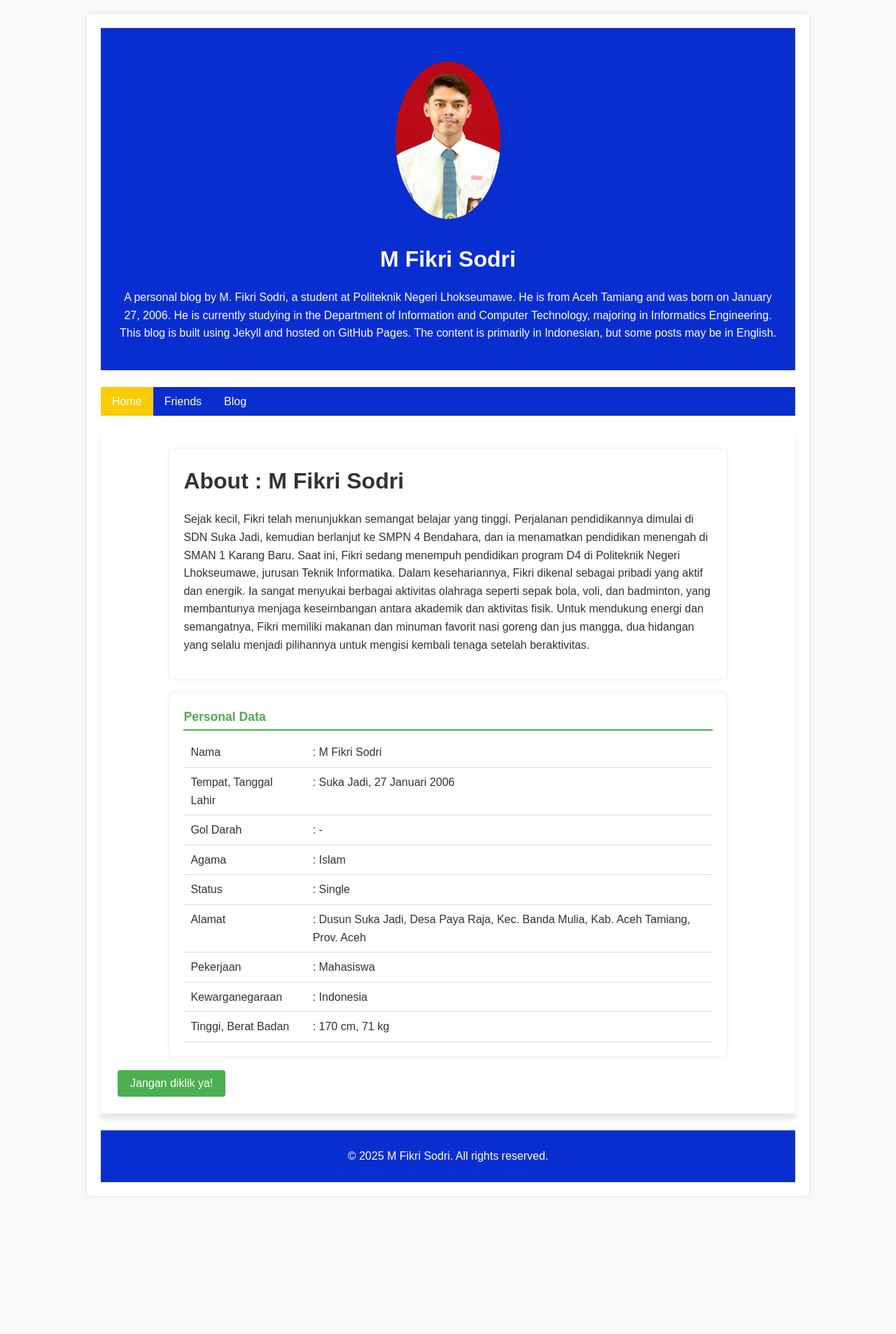
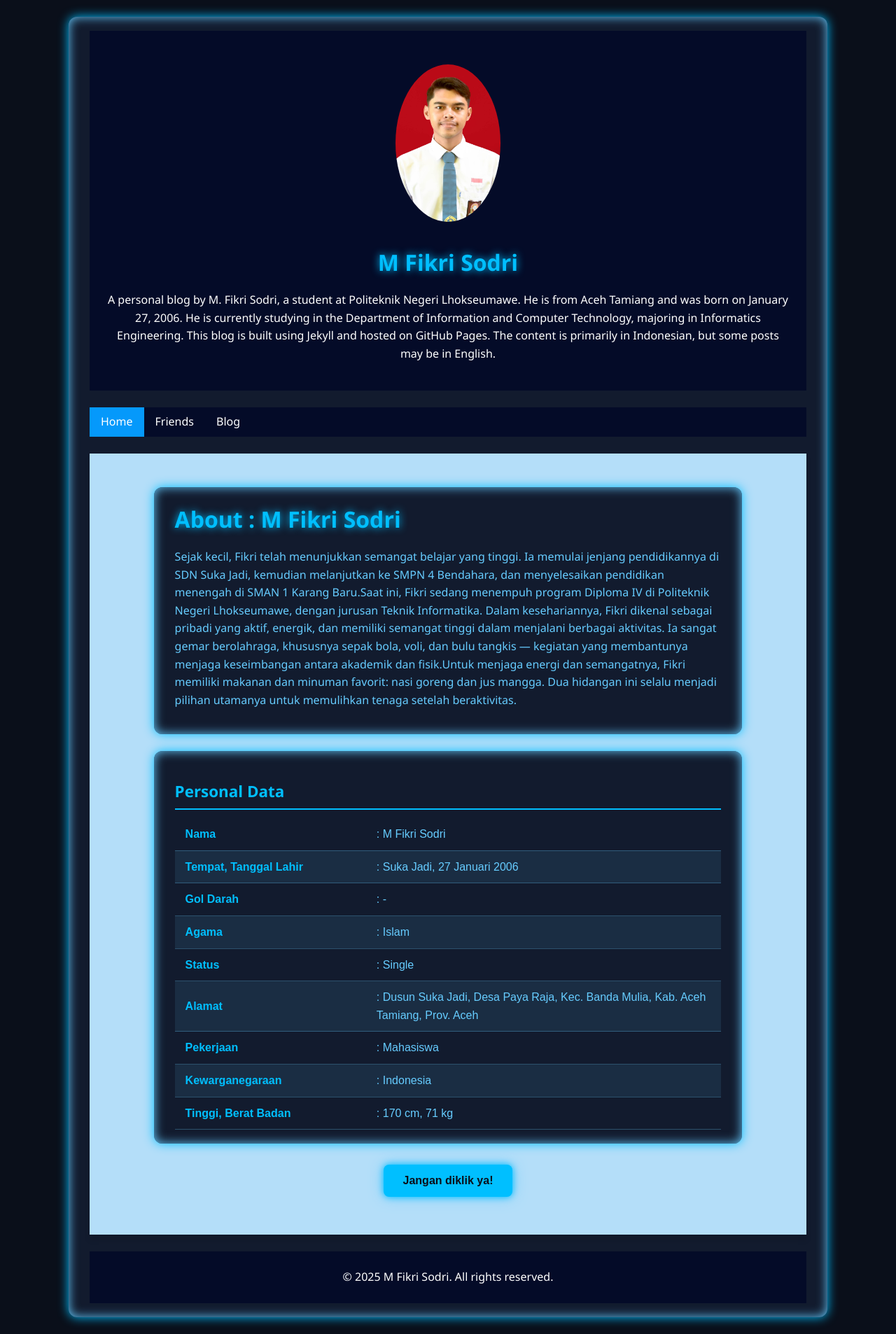
Before and after one commit to mfikrisodri/mfikrisodri.github.io, a Jekyll site: the page built from index.html, in a window 1280 px wide. Shown: the whole page at 70% size. Built offline with Jekyll 4.4.1, drawn with Linux system fonts in a browser that asks for light colours; before the commit the page ends 1729 px from its top, so only the background shows below that.

Commit message:
pertemuan9

```diff
--- a/_sass/main.scss
+++ b/_sass/main.scss
@@ -1,5 +1,5 @@
-$primary-color: #092ed0;
-$secondary-color: #fbcb05;
+$primary-color: #040b28;
+$secondary-color: #0599fb;
 $font-stack: Helvetica, sans-serif;
 
 body,
@@ -10,7 +10,7 @@ h2 {
 
 body {
   font-family: $font-stack; line-height: 1.6;
-  background-color: #f4f4f4;
+  background-color: #041938;
 }
 
 header {
@@ -21,7 +21,7 @@ header {
 main {
   padding: 24px; margin-top: 24px;
   box-shadow: 0 8px 8px rgba(0, 0, 0, 0.1);
-  background-color: #fff;
+  background-color: #b4def9;
 }
 
 footer {
--- a/index-style.css
+++ b/index-style.css
@@ -1,59 +1,82 @@
-/* style.css */
+@import url('https://fonts.googleapis.com/css2?family=Orbitron:wght@500&display=swap');
+
 body {
-    font-family: Arial, sans-serif;
-    background-color: #f9f9f9;
-    color: #333;
-    margin: 20px;
+  margin: 0;
+  padding: 0;
+  background-color: #040609;
+  color: #cfefff;
+  font-family: 'Orbitron', sans-serif;
+  line-height: 1.8;
+  background-image: radial-gradient(circle at top left, #071a2f, #0d111b);
 }
 
-.container {
-    background-color: #fff;
-    padding: 20px;
-    margin-bottom: 20px;
-    border-radius: 6px;
-    box-shadow: 0 0 6px rgba(0,0,0,0.1);
-}
 
 h1 {
-    font-weight: bold;
-    margin-bottom: 15px;
+  font-size: 2.8rem;
+  margin-bottom: 20px;
+  color: #00e5ff;
+  text-shadow: 0 0 8px #00e5ffaa;
 }
 
 p {
-    line-height: 1.6;
+  font-size: 1rem;
+  color: #b6eaff;
 }
 
 .section-title {
-    font-weight: 600;
-    font-size: 1.1em;
-    margin-bottom: 10px;
-    border-bottom: 2px solid #4CAF50;
-    padding-bottom: 4px;
-    color: #4CAF50;
+  font-size: 1.5rem;
+  margin: 32px 0 16px;
+  color: #66fcff;
+  text-shadow: 0 0 10px #00f0ff;
+  position: relative;
+}
+
+.section-title::after {
+  content: '';
+  display: block;
+  height: 2px;
+  width: 60px;
+  background: #00eeffb9;
+  margin-top: 8px;
+  box-shadow: 0 0 12px #00eeffb9;
 }
 
 table {
-    width: 100%;
-    border-collapse: collapse;
+  width: 100%;
+  border-collapse: collapse;
+  font-size: 1rem;
 }
 
-table td {
-    padding: 8px 10px;
-    vertical-align: top;
-    border-bottom: 1px solid #ddd;
+td {
+  padding: 10px;
+  border-bottom: 1px solid #1e2e4a;
+  color: #defaff;
+}
+
+td:first-child {
+  color: #00f0ff;
+  font-weight: 600;
+  text-shadow: 0 0 6px #00f0ff;
+  width: 220px;
 }
 
 button {
-    background-color: #4CAF50;
-    color: white;
-    border: none;
-    padding: 10px 18px;
-    font-size: 16px;
-    border-radius: 4px;
-    cursor: pointer;
-    transition: background-color 0.3s ease;
+  display: block;
+  margin: 40px auto;
+  padding: 12px 28px;
+  font-size: 1.1rem;
+  font-family: 'Orbitron', sans-serif;
+  background: none;
+  color: #00f0ff;
+  border: 2px solid #00f0ff88;
+  border-radius: 8px;
+  cursor: pointer;
+  box-shadow: 0 0 14px #00f0ff66;
+  transition: all 0.3s ease;
 }
 
 button:hover {
-    background-color: #45a049;
+  background-color: #19ccd811;
+  box-shadow: 0 0 22px #00f0ffcc;
+  color: #ffffff;
 }
--- a/index.html
+++ b/index.html
@@ -3,15 +3,100 @@ layout: default
 title: home
 ---
 
-<link rel="stylesheet" href="index-style.css">
+<style>
+  body {
+    background-color: #0a0f1a;
+    color: #66ccff;
+    font-family: 'Segoe UI', Tahoma, Geneva, Verdana, sans-serif;
+  }
+
+  .container {
+    width: 80%;
+    margin: 24px auto;
+    background-color: #121b2e;
+    padding: 20px 30px;
+    border-radius: 12px;
+    box-shadow:
+      0 0 15px #00bfff,
+      inset 0 0 15px #66ccff;
+  }
+
+  h1 {
+    color: #00bfff;
+    margin-bottom: 16px;
+    text-shadow: 0 0 12px #00bfff;
+  }
+
+  p {
+    line-height: 1.6;
+  }
+
+  .section-title {
+    font-size: 1.4rem;
+    font-weight: 700;
+    margin-top: 20px;
+    color: #00bfff;
+    border-bottom: 2px solid #00bfff;
+    padding-bottom: 6px;
+  }
+
+  table {
+    width: 100%;
+    border-collapse: collapse;
+    margin-top: 12px;
+    font-family: Arial, sans-serif;
+    color: #66ccff;
+  }
+
+  table tr:nth-child(even) {
+    background-color: rgba(102, 204, 255, 0.1);
+  }
+
+  table tr:hover {
+    background-color: rgba(0, 191, 255, 0.2);
+  }
+
+  table td {
+    padding: 10px 15px;
+    border-bottom: 1px solid rgba(102, 204, 255, 0.3);
+  }
+
+  table td:first-child {
+    font-weight: 600;
+    width: 35%;
+    color: #00bfff;
+  }
+
+  button {
+    display: block;
+    margin: 30px auto;
+    background-color: #00bfff;
+    color: #0a0f1a;
+    border: none;
+    padding: 14px 28px;
+    font-weight: 700;
+    font-size: 1rem;
+    border-radius: 8px;
+    cursor: pointer;
+    box-shadow:
+      0 0 10px #00bfff,
+      0 0 20px #66ccff;
+    transition: background-color 0.3s ease, box-shadow 0.3s ease;
+  }
+
+  button:hover {
+    background-color: #66ccff;
+    box-shadow:
+      0 0 20px #00bfff,
+      0 0 40px #66ccff;
+  }
+</style>
 
 <div class="container">
   <h1>About : M Fikri Sodri</h1>
   <p>
-        Sejak kecil, Fikri telah menunjukkan semangat belajar yang tinggi. Perjalanan pendidikannya dimulai di SDN Suka Jadi, kemudian berlanjut ke SMPN 4 Bendahara, dan ia menamatkan pendidikan menengah di SMAN 1 Karang Baru.
-        Saat ini, Fikri sedang menempuh pendidikan program D4 di Politeknik Negeri Lhokseumawe, jurusan Teknik Informatika.
-        Dalam kesehariannya, Fikri dikenal sebagai pribadi yang aktif dan energik. Ia sangat menyukai berbagai aktivitas olahraga seperti sepak bola, voli, dan badminton, yang membantunya menjaga keseimbangan antara akademik dan aktivitas fisik.
-        Untuk mendukung energi dan semangatnya, Fikri memiliki makanan dan minuman favorit nasi goreng dan jus mangga, dua hidangan yang selalu menjadi pilihannya untuk mengisi kembali tenaga setelah beraktivitas.
+    Sejak kecil, Fikri telah menunjukkan semangat belajar yang tinggi. Ia memulai jenjang pendidikannya di SDN Suka Jadi, kemudian melanjutkan ke SMPN 4 Bendahara, dan menyelesaikan pendidikan menengah di SMAN 1 Karang Baru.Saat ini, Fikri sedang menempuh program Diploma IV di Politeknik Negeri Lhokseumawe, dengan jurusan Teknik Informatika.
+    Dalam kesehariannya, Fikri dikenal sebagai pribadi yang aktif, energik, dan memiliki semangat tinggi dalam menjalani berbagai aktivitas. Ia sangat gemar berolahraga, khususnya sepak bola, voli, dan bulu tangkis — kegiatan yang membantunya menjaga keseimbangan antara akademik dan fisik.Untuk menjaga energi dan semangatnya, Fikri memiliki makanan dan minuman favorit: nasi goreng dan jus mangga. Dua hidangan ini selalu menjadi pilihan utamanya untuk memulihkan tenaga setelah beraktivitas.
   </p>
 </div>
 
```
Also changed, not shown: blog.html (+48 -0 lines), friends.css (+38 -52 lines), friends.html (+82 -0 lines), assets/images/markdown.jpg, 9 other files. Lines whose indentation alone changed are shown as unchanged.
